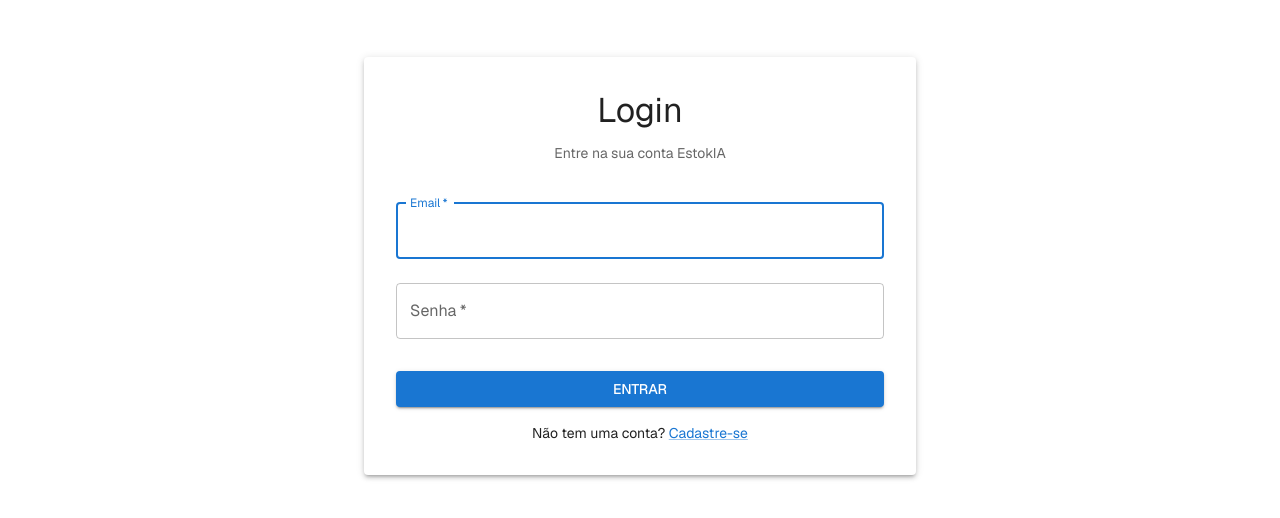
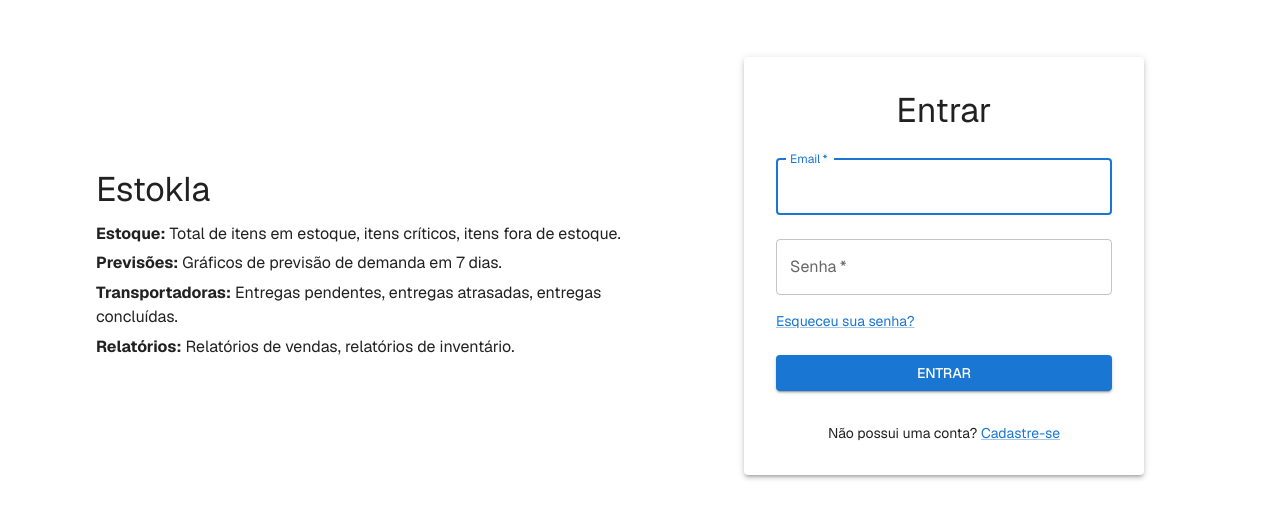
Before and after one commit to estokiaapp/estokia-frontend, a Next.js app: page /login in a window 1280 px wide. Shown: the part 134-652 px from the top of the page. Built offline with nearby package versions, Linux system fonts and the light colour scheme.

Commit message:
feat(login)
feat(login): Alteração tela de login

```diff
--- a/src/app/login/page.tsx
+++ b/src/app/login/page.tsx
@@ -8,21 +8,23 @@ import {
   Paper,
   TextField,
   Typography,
-  Link as MuiLink
+  Link as MuiLink,
+  Checkbox,
+  FormControlLabel
 } from '@mui/material';
 import Link from 'next/link';
 
 export default function LoginPage() {
   const [formData, setFormData] = useState({
     email: '',
-    senha: ''
+    senha: '',
   });
 
   const handleChange = (event: React.ChangeEvent<HTMLInputElement>) => {
-    const { name, value } = event.target;
+    const { name, value, type, checked } = event.target;
     setFormData(prev => ({
       ...prev,
-      [name]: value
+      [name]: type === 'checkbox' ? checked : value
     }));
   };
 
@@ -32,24 +34,27 @@ export default function LoginPage() {
   };
 
   return (
-    <Container component="main" maxWidth="sm">
+    <Container component="main" maxWidth="lg">
       <Box
         sx={{
+          display: 'flex',
+          flexDirection: 'row-reverse',
           minHeight: '100vh',
+          alignItems: 'center',
+        }}
+      >
+        <Box
+          sx={{
+            flex: 1,
             display: 'flex',
-          flexDirection: 'column',
             justifyContent: 'center',
             alignItems: 'center',
           }}
         >
-        <Paper elevation={3} sx={{ padding: 4, width: '100%' }}>
+          <Paper elevation={3} sx={{ padding: 4, width: '100%', maxWidth: 400 }}>
             <Typography component="h1" variant="h4" align="center" gutterBottom>
-            Login
+              Entrar
             </Typography>
-          <Typography variant="body2" align="center" color="text.secondary" sx={{ mb: 3 }}>
-            Entre na sua conta EstokIA
-          </Typography>
-
             <Box component="form" onSubmit={handleSubmit} sx={{ mt: 1 }}>
               <TextField
                 margin="normal"
@@ -70,12 +75,17 @@ export default function LoginPage() {
                 fullWidth
                 name="senha"
                 label="Senha"
-              type="password"
+                type="senha"
                 id="senha"
                 autoComplete="current-password"
                 value={formData.senha}
                 onChange={handleChange}
               />
+              <Box sx={{ display: 'flex', justifyContent: 'space-between', alignItems: 'center', mt: 1 }}>
+                <MuiLink href="#" variant="body2" sx={{ cursor: 'pointer' }}>
+                  Esqueceu sua senha?
+                </MuiLink>
+              </Box>
               <Button
                 type="submit"
                 fullWidth
@@ -84,9 +94,8 @@ export default function LoginPage() {
               >
                 Entrar
               </Button>
-            <Box sx={{ textAlign: 'center' }}>
-              <Typography variant="body2">
-                Não tem uma conta?{' '}
+              <Typography variant="body2" align="center" sx={{ mt: 2 }}>
+                    Não possui uma conta?{' '}
                 <Link href="/signup" passHref>
                   <MuiLink component="span" sx={{ cursor: 'pointer' }}>
                     Cadastre-se
@@ -94,8 +103,30 @@ export default function LoginPage() {
                 </Link>
               </Typography>
             </Box>
+          </Paper>
         </Box>
-        </Paper>
+        <Box
+          sx={{
+            flex: 1,
+            padding: 4,
+          }}
+        >
+          <Typography variant="h4" gutterBottom>
+            EstokIa
+          </Typography>
+          <Typography variant="body1" gutterBottom>
+            <strong>Estoque:</strong> Total de itens em estoque, itens críticos, itens fora de estoque.
+          </Typography>
+          <Typography variant="body1" gutterBottom>
+            <strong>Previsões:</strong> Gráficos de previsão de demanda em 7 dias.
+          </Typography>
+          <Typography variant="body1" gutterBottom>
+            <strong>Transportadoras:</strong> Entregas pendentes, entregas atrasadas, entregas concluídas.
+          </Typography>
+          <Typography variant="body1" gutterBottom>
+            <strong>Relatórios:</strong> Relatórios de vendas, relatórios de inventário.
+          </Typography>
+        </Box>
       </Box>
     </Container>
   );
```
Also changed, not shown: 1 other file (tests, documents, lock files or other folders). Lines whose indentation alone changed are shown as unchanged.
